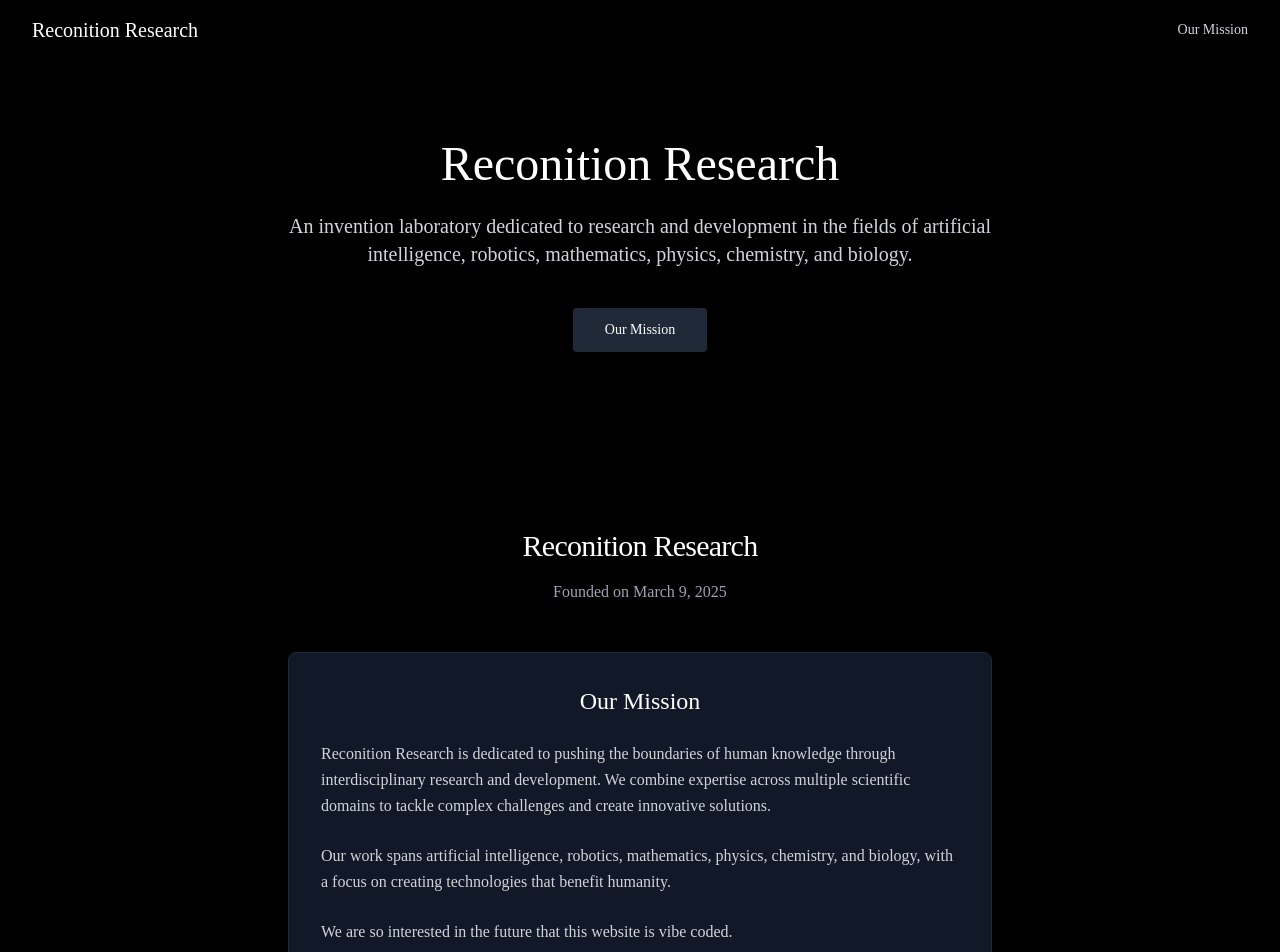
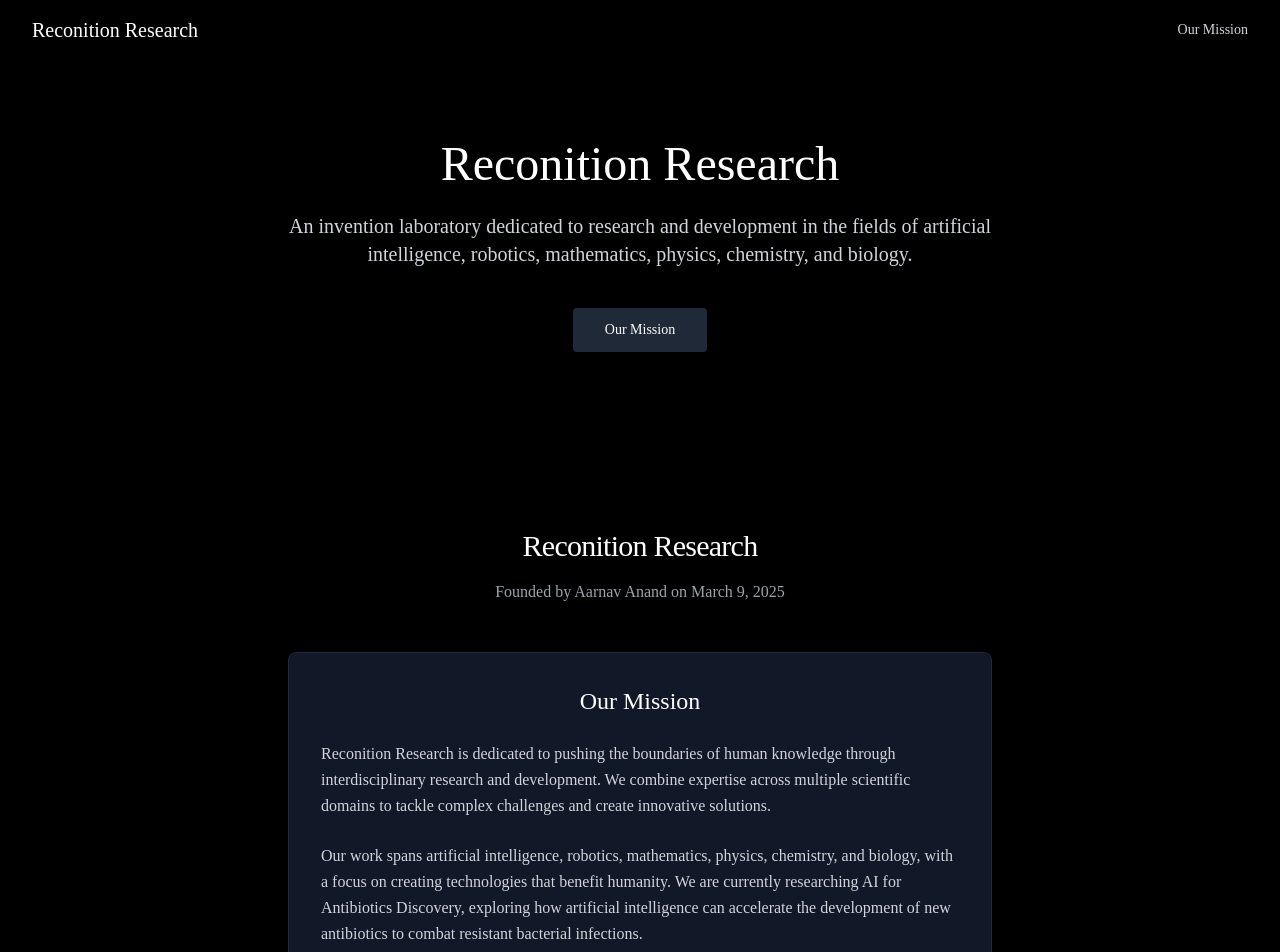
Before and after one commit to aarnav-anand/Reconition, a React (Vite) app: page / in a window 1280 px wide. Shown: the top 952 px of the page. Built offline with nearby package versions, Linux system fonts and the light colour scheme.

Commit message:
Add AI for Antibiotics Discovery note
Added a note to the website mentioning the company's research in AI for Antibiotics Discovery and its founder, Aarnav Anand.

```diff
--- a/src/components/AboutSection.tsx
+++ b/src/components/AboutSection.tsx
@@ -12,7 +12,7 @@ const AboutSection = () => {
           <div className="text-center mb-12">
             <h2 className="text-3xl font-playfair tracking-tight mb-4 text-white">Reconition Research</h2>
             <p className="text-base text-gray-400 font-playfair">
-              Founded on March 9, 2025
+              Founded by Aarnav Anand on March 9, 2025
             </p>
           </div>
 
@@ -25,7 +25,9 @@ const AboutSection = () => {
             </p>
             <p className="text-gray-300 mb-6 leading-relaxed font-playfair">
               Our work spans artificial intelligence, robotics, mathematics, physics, chemistry, and biology,
-              with a focus on creating technologies that benefit humanity.
+              with a focus on creating technologies that benefit humanity. We are currently researching AI for
+              Antibiotics Discovery, exploring how artificial intelligence can accelerate the development of
+              new antibiotics to combat resistant bacterial infections.
             </p>
             <p className="text-gray-300 mb-8 leading-relaxed font-playfair">
               We are so interested in the future that this website is vibe coded.
```
